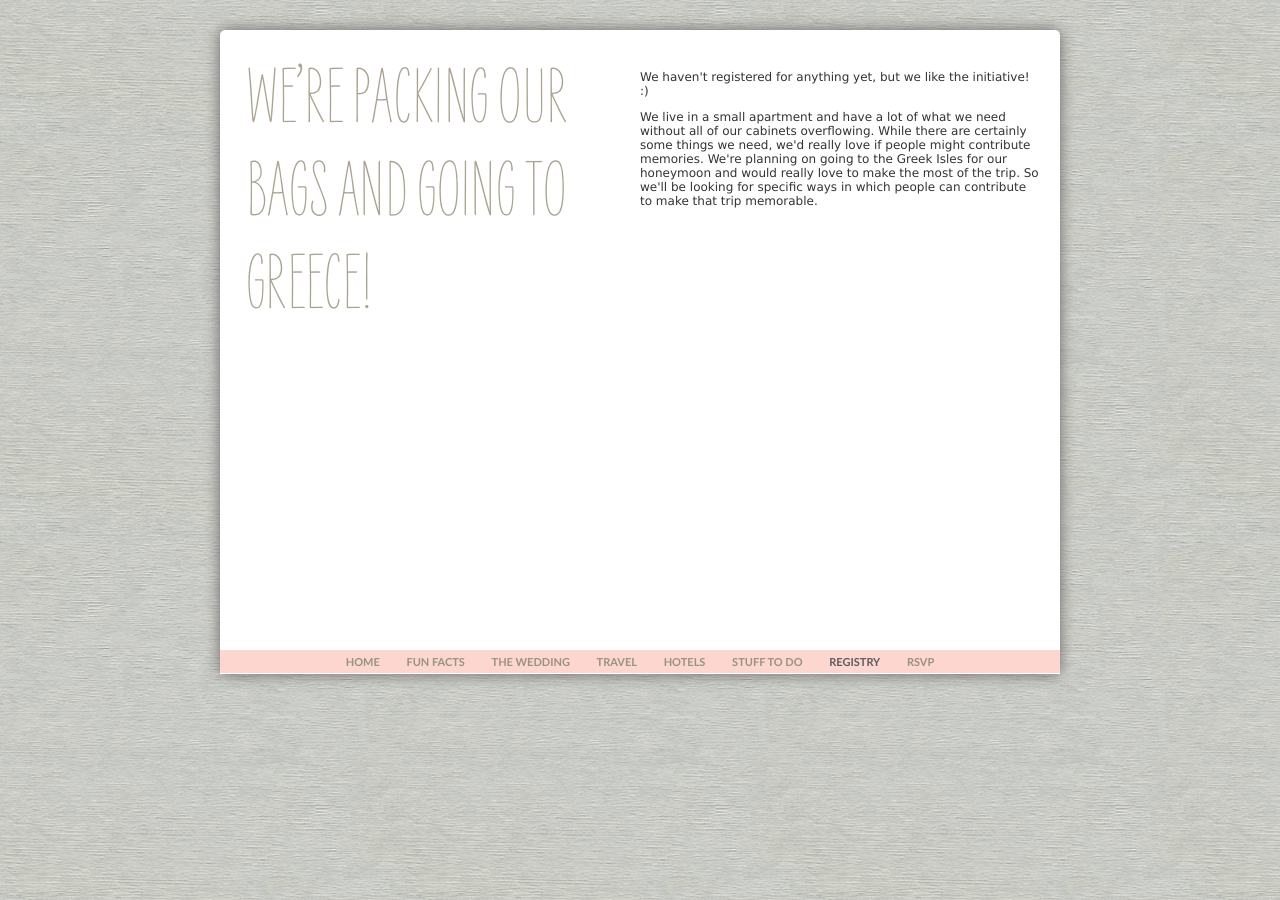
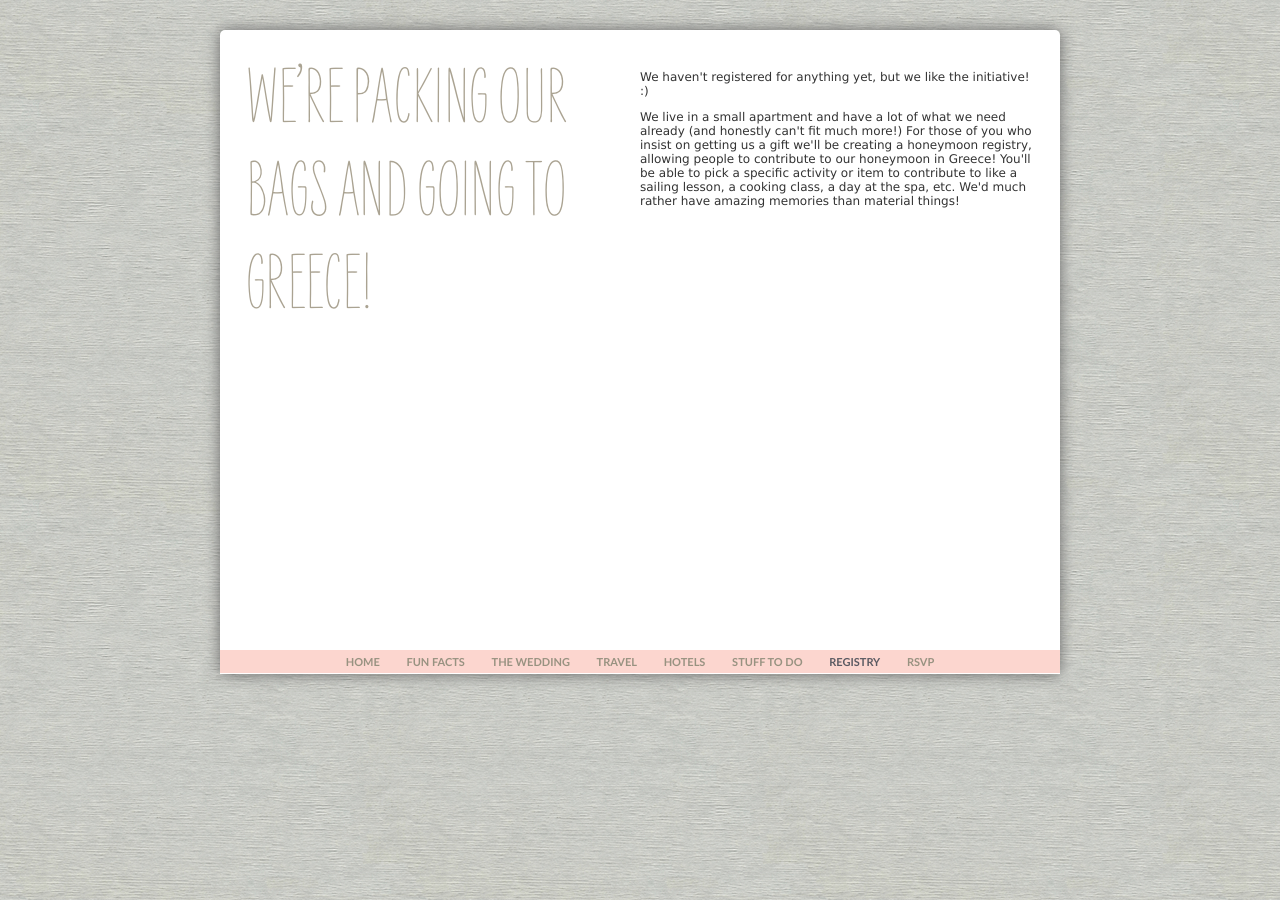
Before and after one commit to zpao/zarzpao.com, a Jekyll site: the page built from registry.html, in a window 1280 px wide. Built offline with Jekyll 4.4.1, drawn with Linux system fonts in a browser that asks for light colours.

Commit message:
some wording adjustments from the lady

```diff
--- a/funfacts.html
+++ b/funfacts.html
@@ -16,8 +16,8 @@ title: Fun Facts
     <h3>We Love&hellip;</h3>
     <ul>
       <li>The Pittsburgh Steelers, duh.</li>
-      <li>Traveling &mdash; We enjoy visiting foreign countries or just taking a road trip along the California coast.</li>
-      <li>Pets &mdash; Tanzee is our little cat friend, but we hope to get a puppy friend too soon!</li>
+      <li>Traveling &mdash; We enjoy visiting foreign countries and taking road trips along the California coast.</li>
+      <li>Pets &mdash; Tanzee is our little cat friend, but we hope to get a puppy friend soon!</li>
       <li>The letter "Z".</li>
       <li>Sleeping in on the weekends.</li>
     </ul>
--- a/registry.html
+++ b/registry.html
@@ -14,10 +14,10 @@ title: Registry
     </p>
 
     <p>
-      We live in a small apartment and have a lot of what we need without all of our cabinets overflowing.
-      While there are certainly some things we need, we'd really love if people might contribute memories.
-      We're planning on going to the Greek Isles for our honeymoon and would really love to make the most of the trip.
-      So we'll be looking for specific ways in which people can contribute to make that trip memorable.
+      We live in a small apartment and have a lot of what we need already (and honestly can't fit much more!)
+      For those of you who insist on getting us a gift we'll be creating a honeymoon registry, allowing people to contribute to our honeymoon in Greece!
+      You'll be able to pick a specific activity or item to contribute to like a sailing lesson, a cooking class, a day at the spa, etc.
+      We'd much rather have amazing memories than material things!
     </p>
   </div>
 
--- a/wedding.html
+++ b/wedding.html
@@ -46,7 +46,7 @@ title: The Wedding
     <h3>Friday Night Welcome</h3>
     <p>
       After our rehearsal dinner we're going to be hanging out at the Toll House hotel bar in Los Gatos.
-      We won't be out too late though (Saturday is kind of a big deal), so be sure to swing by before it's too late!
+      We won't be out too late though (Saturday is kind of a big deal), so be sure to swing by early!
     </p>
 
     <h3>Sunday Farewell Brunch</h3>
```
